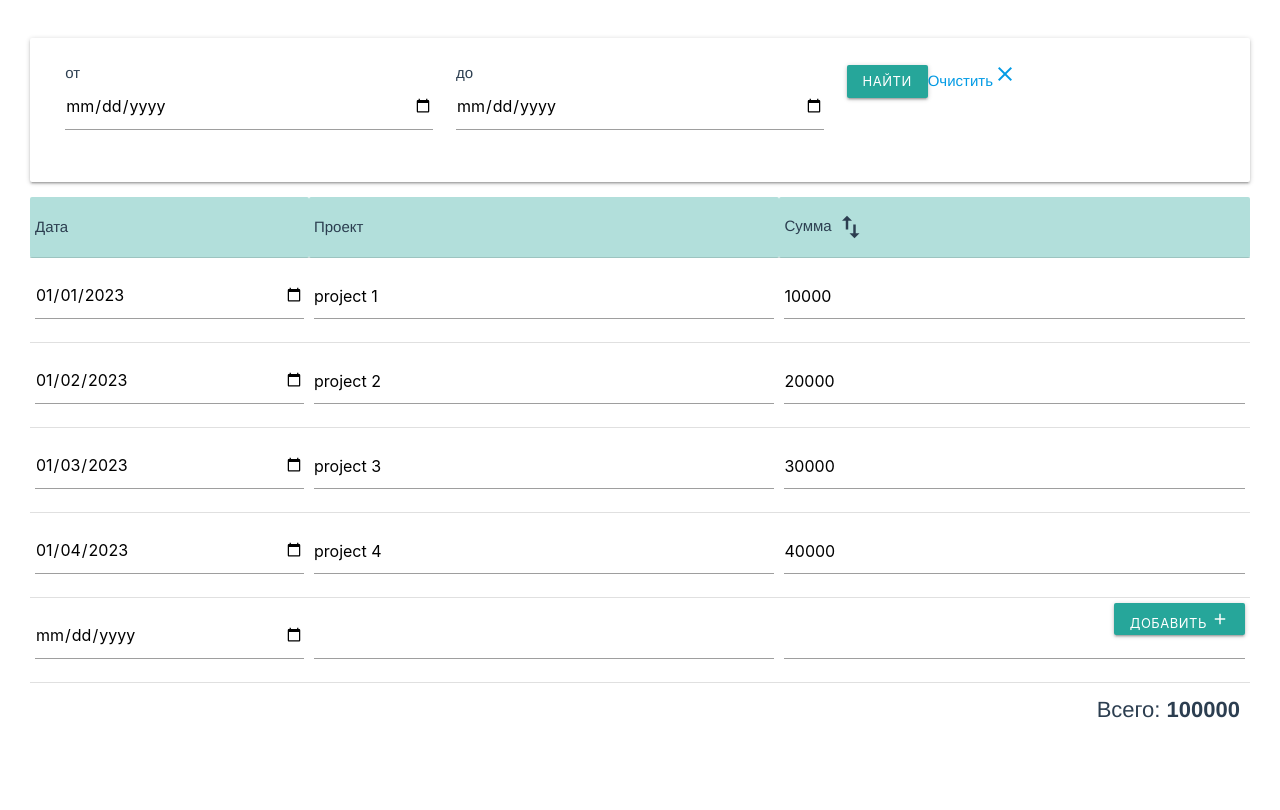
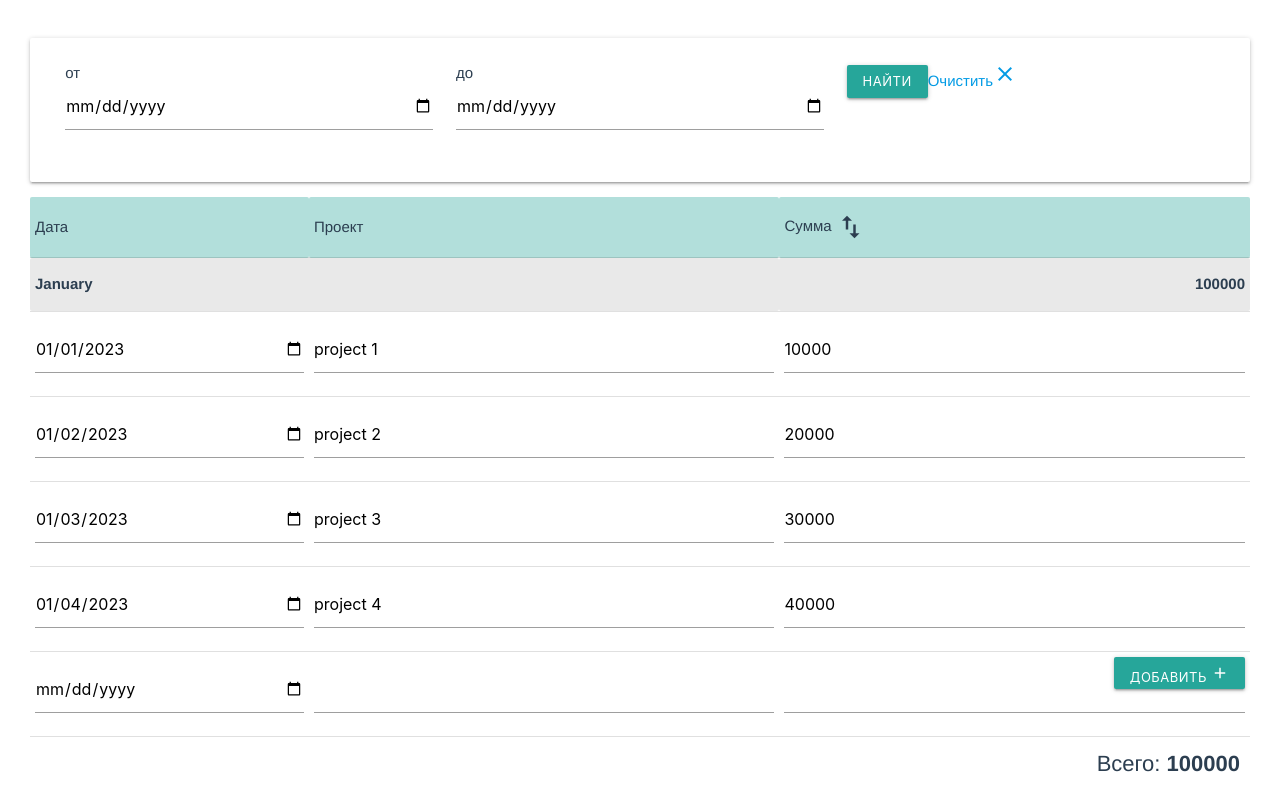
Before and after one commit to sinefighter/salcount-vue, a Vue app: page / in a window 1280 px wide. Shown: the top 810 px of the page. Built offline with nearby package versions, Linux system fonts and the light colour scheme.

Commit message:
Переделал массив для вывода

```diff
--- a/src/App.vue
+++ b/src/App.vue
@@ -28,11 +28,26 @@
                         </tr>
                     </thead>
                     <tbody>
-                        <tr v-for="row in cloneData" :key="row.id">
+                        <template v-for="(month, index) in cloneData" :key="month.monthName">
+                            <tr class="row-title">
+                                <td colspan="2" class="row-month">{{ month.monthName }}</td>
+                                <td class="row-profit">{{ totalMonth(cloneData[index].rows) }}</td>
+                            </tr>
+                            <template v-for="row in cloneData[index].rows" :key="row.id">
+                                <tr>
+                                    <td><input type="date" name="date" v-model="row.date" /></td>
+                                    <td><input type="text" name="project" v-model="row.project" /></td>
+                                    <td><input type="number" name="profit" v-model="row.profit" /></td>
+                                </tr>
+                            </template>
+                        </template>
+
+                        <!-- <tr v-for="row in cloneData" :key="row.id">
                             <td><input type="date" name="date" v-model="row.date" /></td>
                             <td><input type="text" name="project" v-model="row.project" /></td>
                             <td><input type="number" name="profit" v-model="row.profit" /></td>
-                        </tr>
+                        </tr> -->
+
                     </tbody>
                     <tfoot>
                         <tr class="add-new">
@@ -100,10 +115,69 @@ export default {
             return moment(item.date).isBetween(from, to, undefined, '[]')
         })
     },
+    checkMonth() {
+        moment.locale('ru');
+        const monthsBetween = []
+        const array = []
+        let index = 0
+        this.data.reduce((accumulator, item) => {
+            const monthWord = moment(item.date).format('MMMM')
+            if(accumulator.indexOf(monthWord) === -1) {
+                accumulator.push(monthWord)
+                array[index] = {
+                    monthName: monthWord
+                }
+                index++
+
+                const startOfMonth = moment(item.date).startOf('month').format('YYYY-MM-DD');
+                const endOfMonth   = moment(item.date).endOf('month').format('YYYY-MM-DD');
+                monthsBetween.push({start: startOfMonth, end: endOfMonth})
+            }
+            return accumulator
+        }, [])
+
+        // console.log(moths);
+        monthsBetween.forEach((mnth, i) => {
+            array[i].rows = this.data.filter((row) => {
+                if(moment(row.date).isBetween(mnth.start, mnth.end, undefined, '[]')) {
+                    return row
+                }
+            })
+        })
+
+        // console.log(months);
+        // console.log(array);
+
+        // return {months, monthsBetween}
+        return array
+    },
+    isBetweenMonth(row, month) {
+        return moment(row.date).isBetween(month.start, month.end, undefined, '[]')
+    },
+
+    totalMonth(array) {
+        console.log(array);
+        return array.reduce((acc, item) => acc + item.profit, 0)
+    }
+
+    // createSortArray () {
+    //     this.cloneData = this.checkMonth().months
+    // }
   },
   computed: {
     countTotal() {
-      return this.data.reduce((acc, item) => acc + item.profit, 0)
+        // console.log(this.cloneData);
+        let total = 0
+        this.cloneData.forEach((month) => {
+            month.rows.forEach((item) => {
+                // console.log(item.profit);
+                total += item.profit
+            })
+        })
+        return total
+    //   return this.cloneData.reduce((acc, item) => {
+    //     return acc + item.profit
+    //   }, 0)
     }
   },
   created() {
@@ -134,7 +208,7 @@ export default {
             },
         ]
     }
-    this.cloneData = this.data
+    this.cloneData = this.checkMonth()
   }
 }
 </script>
--- a/src/assets/css/style.scss
+++ b/src/assets/css/style.scss
@@ -1,3 +1,8 @@
+
+/*	-------------------------------------------------
+	Базовые стили сайта | Base site styles
+    ------------------------------------------------- */
+
     $text-color: #000;
     * {
         box-sizing: border-box;
@@ -57,6 +62,13 @@ form {
             margin-bottom: 20px;
         }
     }
+    // button {
+    //     border-radius: 10px;
+    //     background: #169c16;
+    //     padding: 5px 25px;
+    //     color: #fff;
+    //     font: 16px/1.3 Roboto,sans-serif;
+    // }
 
     .profit-table {
         table {
@@ -90,6 +102,24 @@ tr.add-new {
             border: 1px solid #f00;
         }
     }
+    tr.row-title {
+        td {
+            font-weight: bold;
+            background: #e9e9e9;
+        }
+        td.row-month {
+            &::first-letter {
+                text-transform: uppercase;
+            }
+        }
+        td.row-profit {
+            text-align: right;
+            b {
+                font-size: 20px;
+                font-weight: bold;
+            }
+        }
+    }
 
     .total {
         padding: 10px;
```
Lines whose indentation alone changed are shown as unchanged.
